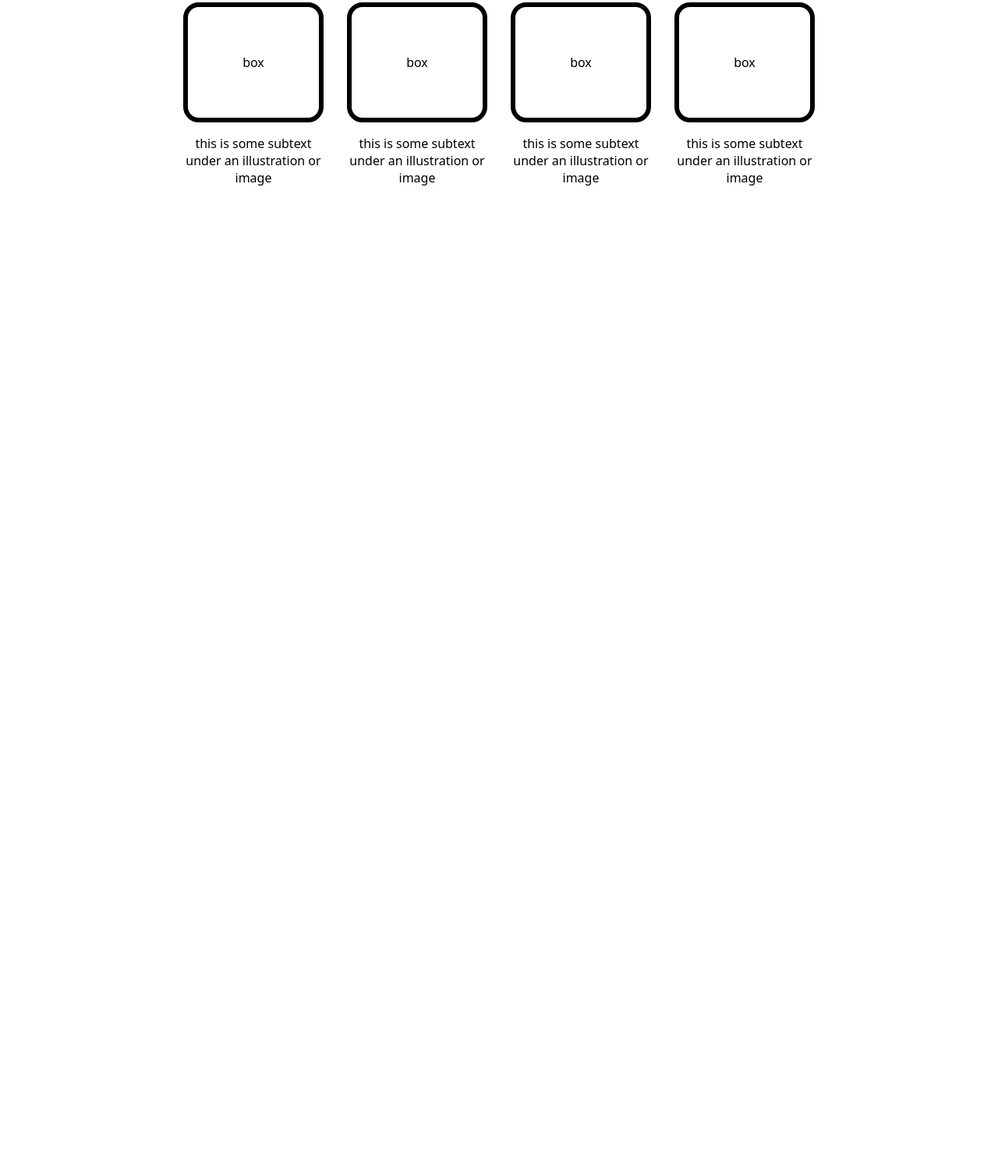
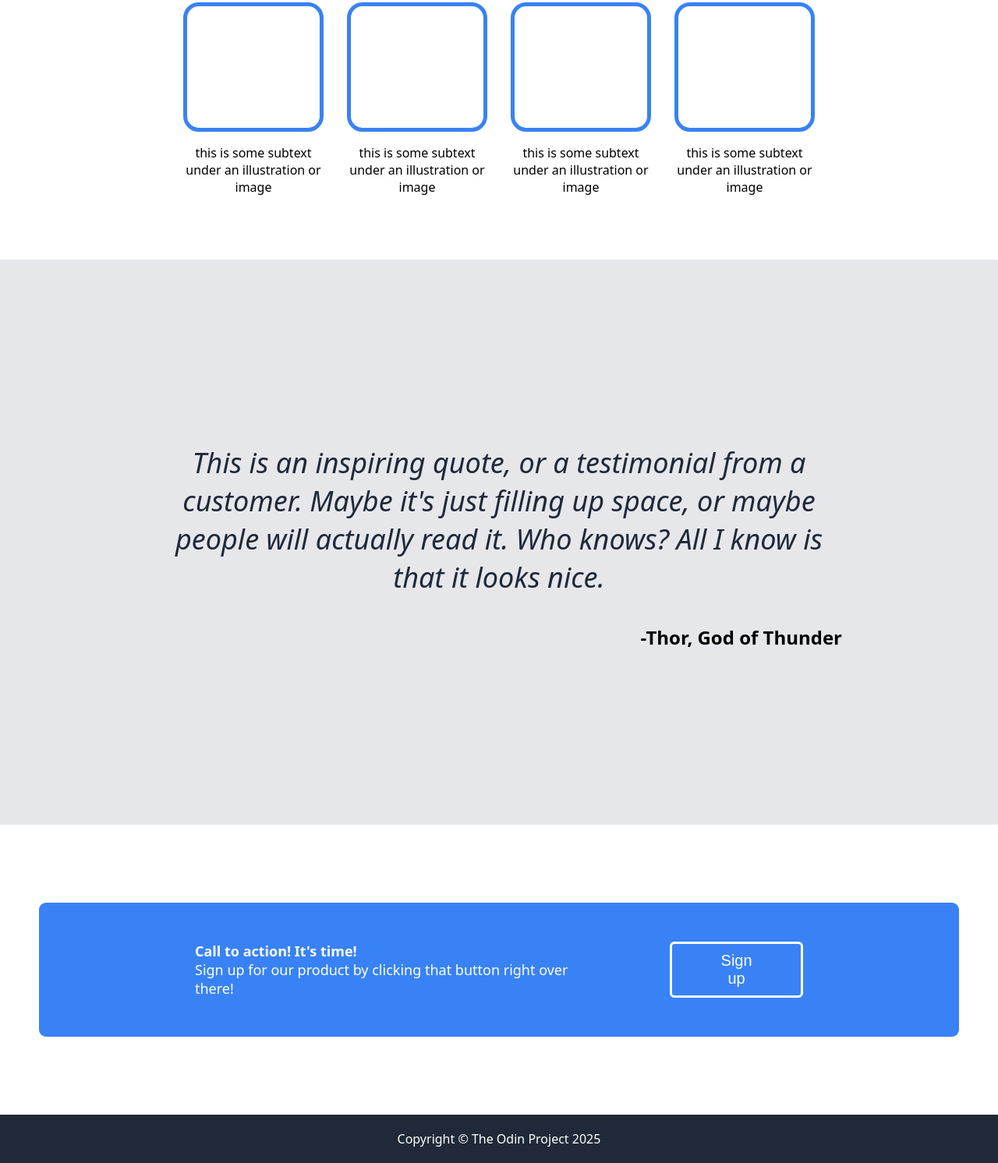
Before and after one commit to redap1/landing_page_exercise, a plain HTML site: page index.html in a window 1280 px wide. Shown: the part 732-2224 px from the top of the page at 78% size. Before the commit the page ends 971 px from the top, so only its background shows below. Drawn offline with Linux system fonts and the light colour scheme.

Commit message:
finished landing page

```diff
--- a/index.html
+++ b/index.html
@@ -32,28 +32,45 @@
     <section class="info-container">
         <div class="info">
             <div class="box">
-                box
+
             </div>
             <p>this is some subtext under an illustration or image</p>
         </div>
         <div class="info">
             <div class="box">
-                box
+
             </div>
             <p>this is some subtext under an illustration or image</p>
         </div>
         <div class="info">
             <div class="box">
-                box
+
             </div>
             <p>this is some subtext under an illustration or image</p>
         </div>
         <div class="info">
             <div class="box">
-                box
+
             </div>
             <p>this is some subtext under an illustration or image</p>
         </div>
     </section>
+    <section class="quote">
+        <p id="quotes">
+            This is an inspiring quote, or a testimonial from a customer. Maybe it's just filling up space, or maybe people will actually read it. Who knows? All I know is that it looks nice.
+        </p>
+        <p id="thor">-Thor, God of Thunder</p>
+    </section>
+    <section class="cta">
+        <div class="cta-content">
+            <div>
+                <div class="cta-main">Call to action! It's time!</div>
+                <div>Sign up for our product by clicking that button right over there!</div>
+            </div>
+
+            <button> Sign up </button>
+        </div>
+    </section>
+    <footer> Copyright &copy; The Odin Project 2025 </footer>
 </body>
 </html>
--- a/styles.css
+++ b/styles.css
@@ -1,6 +1,11 @@
+* {
+    box-sizing: border-box;
+}
+
 body {
     font-family: system-ui, -apple-system, BlinkMacSystemFont, 'Segoe UI', Roboto, Oxygen, Ubuntu, Cantarell, 'Open Sans', 'Helvetica Neue', sans-serif;
     margin: 0px;
+    overflow: auto;
 }
 
 .header {
@@ -89,6 +94,7 @@ body {
     justify-content: center;
     align-items: center;
     gap: 30px;
+    margin-bottom: 150px;
 }
 
 .info {
@@ -99,13 +105,77 @@ body {
 }
 
 .info .box {
-
-    border: 6px;
+    border: 5px;
+    border-color: #3882f6;
     border-style: solid;
     border-radius: 20px;
-    padding: 60px;
+    padding: 78px;
 
 }
+
 .quote {
-    background-color: gray;
+    background-color: #e5e7eb;
+    margin: 0px;
+    padding: 200px;
 }
+
+.quote #quotes {
+    color: #1f2937;
+    font-size: 36px;
+    font-weight: 300;
+    font-style: italic;
+    text-align: center;
+}
+
+.quote p {
+    text-align: right;
+    font-size: 24px;
+    font-weight: bold;
+}
+
+
+.cta {
+    display: flex;
+    margin-left: 50px;
+    margin-right: 50px;
+    margin-top: 100px;
+    margin-bottom: 100px;
+
+    align-items: center;
+    justify-content: center;
+}
+
+.cta-content {
+    display: flex;
+    background-color: #3882f6;
+    color: #ffffff;
+    font-size: 18px;
+    padding: 50px 200px;
+    border: none;
+    border-radius: 9px;
+    gap: 100px;
+}
+
+.cta-content .cta-main {
+    font-weight: 700;
+}
+
+
+.cta-content button {
+    border: solid;
+    background-color: #3882f6;
+    border-color: white;
+    border-radius: 6px;
+    color: white;
+    padding: 5px 50px;
+    font-size: 20px;
+}
+
+
+footer {
+    text-align: center;
+    font-weight: lighter;
+    background-color: #1f2937;
+    color: white;
+    padding: 20px 200px;
+}
```
Also changed, not shown: 1 other file.
